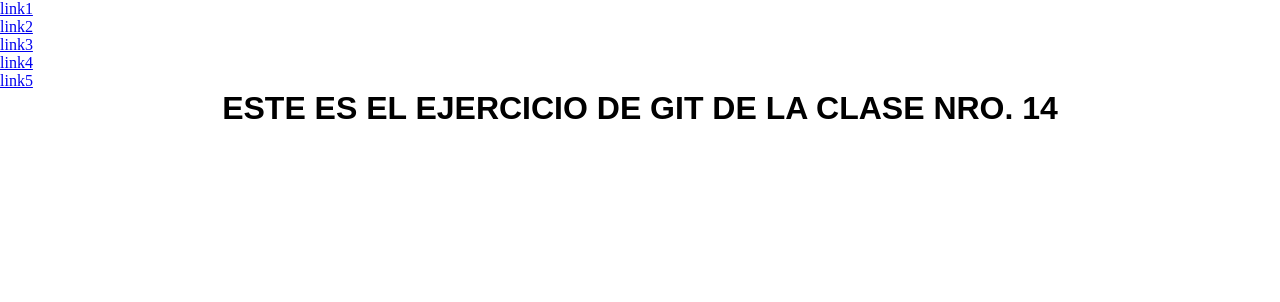
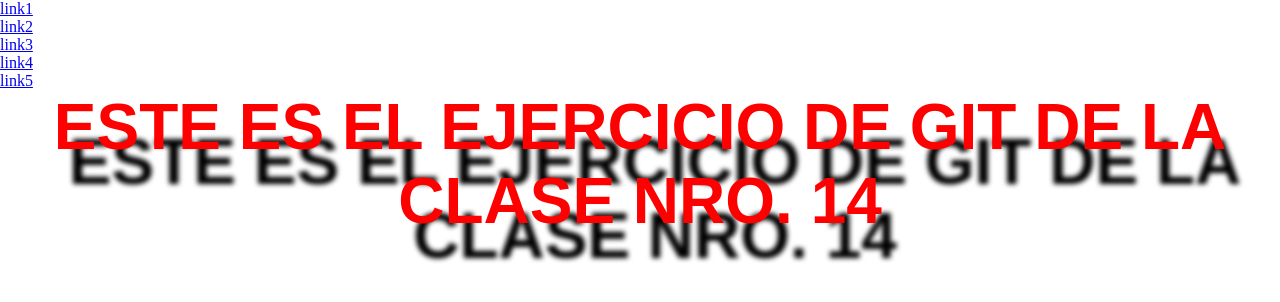
Before and after one commit to juancel/juancel, a plain HTML site: page index.html in a window 1280 px wide. Drawn offline with Linux system fonts and the light colour scheme.

Commit message:
incluye estilos del h1

```diff
--- a/estilos.css
+++ b/estilos.css
@@ -7,5 +7,8 @@
 h1{
     text-align: center;
     text-transform: uppercase;
+    color: red;
+    font-size: 4em;
     font-family: fantasy;
+    text-shadow: 15px 35px 5px black ;
 }
```
